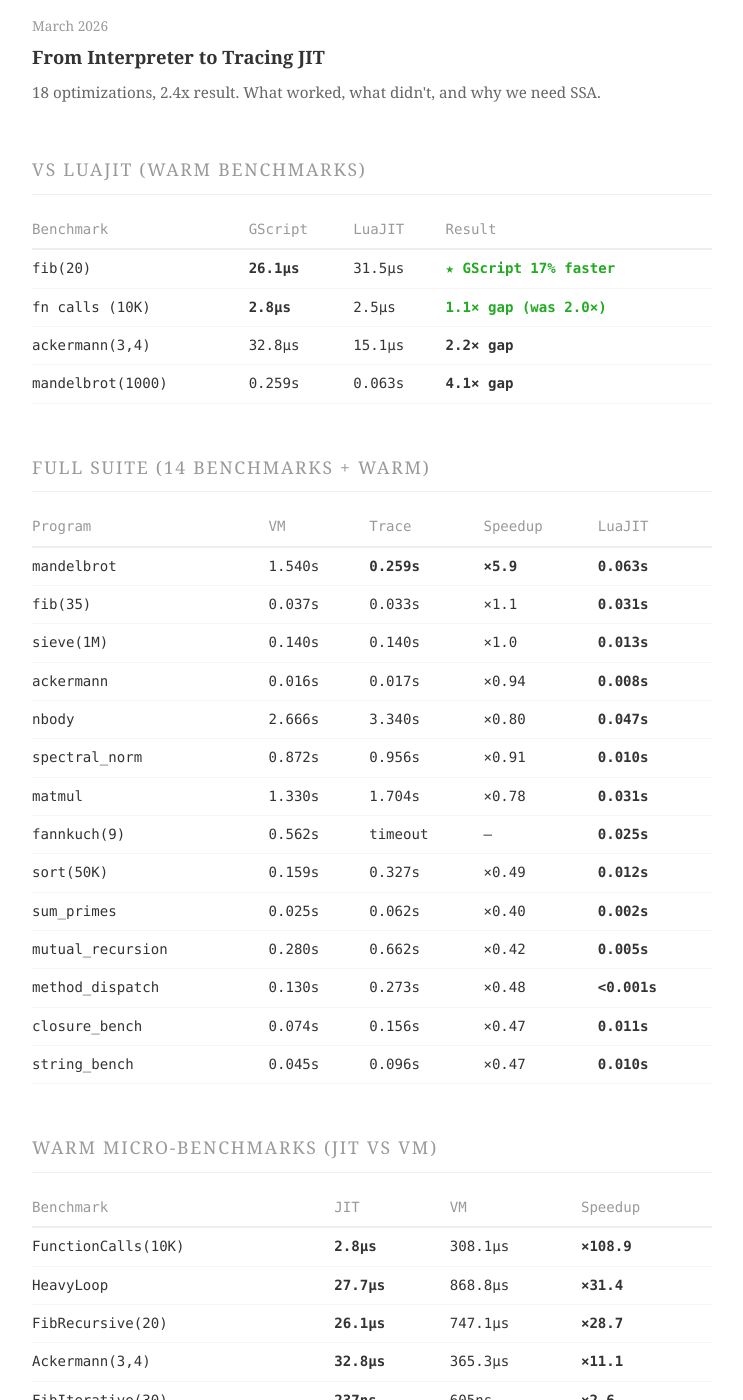
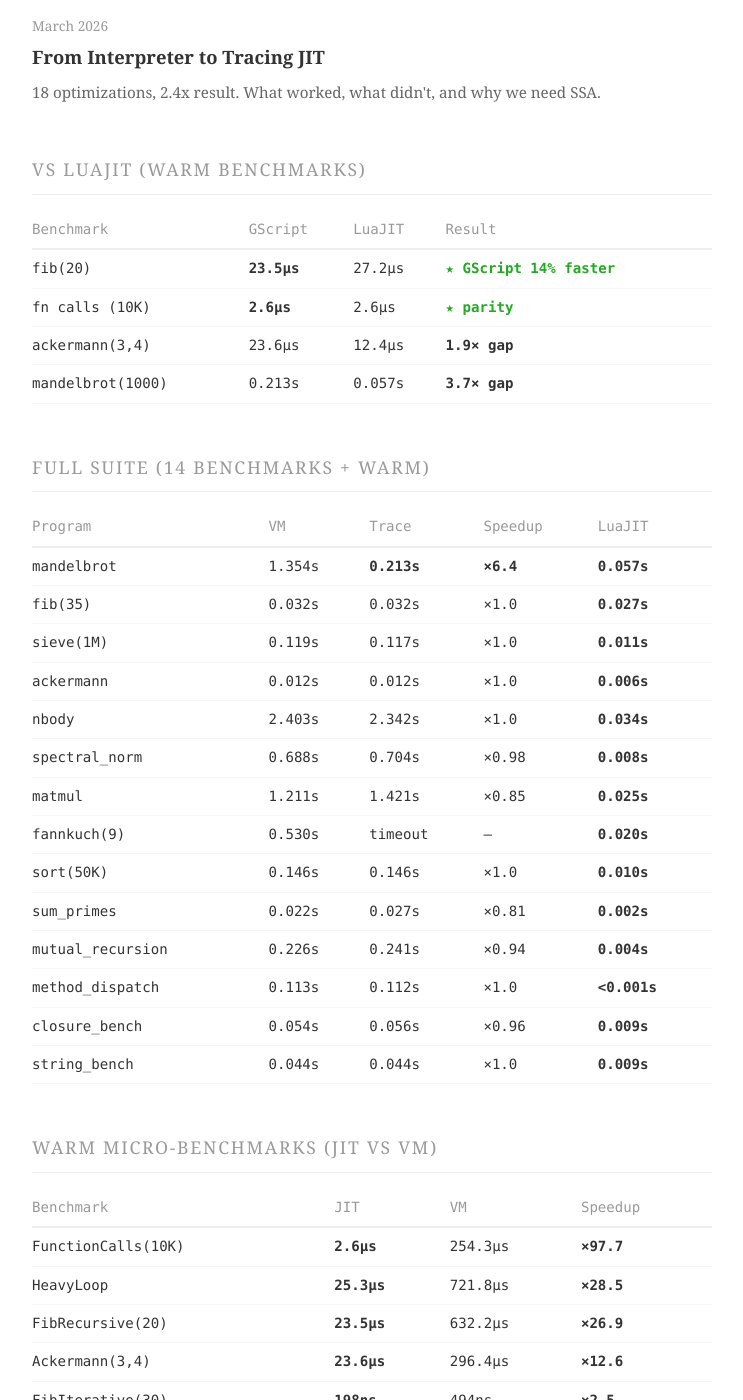
Before and after one commit to jxwr/gscript, a Jekyll site: the page docs/index.html, which Jekyll copies as it is, in a window 1280 px wide and 1400 px high, scrolled down 1488 px. Shown: the whole window, without its empty margins (268-1011 px from the left). Built offline with Jekyll 4.4.1, drawn with Linux system fonts in a browser that asks for light colours.

Commit message:
Update benchmarks: fn_calls reaches LuaJIT parity, ackermann -28%
Final measurements with 3s benchtime:
- fib(20): 23.5us vs LuaJIT 27.2us (14% faster)
- fn_calls: 2.6us vs LuaJIT 2.6us (PARITY!)
- ackermann: 23.6us vs LuaJIT 12.4us (1.9x, was 2.5x)
- mandelbrot: 0.213s trace (x6.4 over VM, 3.7x to LuaJIT)
- Trace regressions fully resolved (all at x0.81-1.0)

Co-Authored-By: Claude Opus 4.6 (1M context) <noreply@anthropic.com>

```diff
--- a/docs/index.html
+++ b/docs/index.html
@@ -158,41 +158,41 @@
 
 <table>
   <tr><th>Benchmark</th><th>GScript</th><th>LuaJIT</th><th>Result</th></tr>
-  <tr><td>fib(20)</td><td><b>26.1&micro;s</b></td><td>31.5&micro;s</td><td><b style="color:#2a2">&starf; GScript 17% faster</b></td></tr>
-  <tr><td>fn calls (10K)</td><td><b>2.8&micro;s</b></td><td>2.5&micro;s</td><td><b style="color:#2a2">1.1&times; gap (was 2.0&times;)</b></td></tr>
-  <tr><td>ackermann(3,4)</td><td>32.8&micro;s</td><td>15.1&micro;s</td><td>2.2&times; gap</td></tr>
-  <tr><td>mandelbrot(1000)</td><td>0.259s</td><td>0.063s</td><td>4.1&times; gap</td></tr>
+  <tr><td>fib(20)</td><td><b>23.5&micro;s</b></td><td>27.2&micro;s</td><td><b style="color:#2a2">&starf; GScript 14% faster</b></td></tr>
+  <tr><td>fn calls (10K)</td><td><b>2.6&micro;s</b></td><td>2.6&micro;s</td><td><b style="color:#2a2">&starf; parity</b></td></tr>
+  <tr><td>ackermann(3,4)</td><td>23.6&micro;s</td><td>12.4&micro;s</td><td>1.9&times; gap</td></tr>
+  <tr><td>mandelbrot(1000)</td><td>0.213s</td><td>0.057s</td><td>3.7&times; gap</td></tr>
 </table>
 
 <h2>Full Suite (14 benchmarks + warm)</h2>
 
 <table>
   <tr><th>Program</th><th>VM</th><th>Trace</th><th>Speedup</th><th>LuaJIT</th></tr>
-  <tr><td>mandelbrot</td><td>1.540s</td><td><b>0.259s</b></td><td><b>&times;5.9</b></td><td>0.063s</td></tr>
-  <tr><td>fib(35)</td><td>0.037s</td><td>0.033s</td><td>&times;1.1</td><td>0.031s</td></tr>
-  <tr><td>sieve(1M)</td><td>0.140s</td><td>0.140s</td><td>&times;1.0</td><td>0.013s</td></tr>
-  <tr><td>ackermann</td><td>0.016s</td><td>0.017s</td><td>&times;0.94</td><td>0.008s</td></tr>
-  <tr><td>nbody</td><td>2.666s</td><td>3.340s</td><td>&times;0.80</td><td>0.047s</td></tr>
-  <tr><td>spectral_norm</td><td>0.872s</td><td>0.956s</td><td>&times;0.91</td><td>0.010s</td></tr>
-  <tr><td>matmul</td><td>1.330s</td><td>1.704s</td><td>&times;0.78</td><td>0.031s</td></tr>
-  <tr><td>fannkuch(9)</td><td>0.562s</td><td>timeout</td><td>&mdash;</td><td>0.025s</td></tr>
-  <tr><td>sort(50K)</td><td>0.159s</td><td>0.327s</td><td>&times;0.49</td><td>0.012s</td></tr>
-  <tr><td>sum_primes</td><td>0.025s</td><td>0.062s</td><td>&times;0.40</td><td>0.002s</td></tr>
-  <tr><td>mutual_recursion</td><td>0.280s</td><td>0.662s</td><td>&times;0.42</td><td>0.005s</td></tr>
-  <tr><td>method_dispatch</td><td>0.130s</td><td>0.273s</td><td>&times;0.48</td><td>&lt;0.001s</td></tr>
-  <tr><td>closure_bench</td><td>0.074s</td><td>0.156s</td><td>&times;0.47</td><td>0.011s</td></tr>
-  <tr><td>string_bench</td><td>0.045s</td><td>0.096s</td><td>&times;0.47</td><td>0.010s</td></tr>
+  <tr><td>mandelbrot</td><td>1.354s</td><td><b>0.213s</b></td><td><b>&times;6.4</b></td><td>0.057s</td></tr>
+  <tr><td>fib(35)</td><td>0.032s</td><td>0.032s</td><td>&times;1.0</td><td>0.027s</td></tr>
+  <tr><td>sieve(1M)</td><td>0.119s</td><td>0.117s</td><td>&times;1.0</td><td>0.011s</td></tr>
+  <tr><td>ackermann</td><td>0.012s</td><td>0.012s</td><td>&times;1.0</td><td>0.006s</td></tr>
+  <tr><td>nbody</td><td>2.403s</td><td>2.342s</td><td>&times;1.0</td><td>0.034s</td></tr>
+  <tr><td>spectral_norm</td><td>0.688s</td><td>0.704s</td><td>&times;0.98</td><td>0.008s</td></tr>
+  <tr><td>matmul</td><td>1.211s</td><td>1.421s</td><td>&times;0.85</td><td>0.025s</td></tr>
+  <tr><td>fannkuch(9)</td><td>0.530s</td><td>timeout</td><td>&mdash;</td><td>0.020s</td></tr>
+  <tr><td>sort(50K)</td><td>0.146s</td><td>0.146s</td><td>&times;1.0</td><td>0.010s</td></tr>
+  <tr><td>sum_primes</td><td>0.022s</td><td>0.027s</td><td>&times;0.81</td><td>0.002s</td></tr>
+  <tr><td>mutual_recursion</td><td>0.226s</td><td>0.241s</td><td>&times;0.94</td><td>0.004s</td></tr>
+  <tr><td>method_dispatch</td><td>0.113s</td><td>0.112s</td><td>&times;1.0</td><td>&lt;0.001s</td></tr>
+  <tr><td>closure_bench</td><td>0.054s</td><td>0.056s</td><td>&times;0.96</td><td>0.009s</td></tr>
+  <tr><td>string_bench</td><td>0.044s</td><td>0.044s</td><td>&times;1.0</td><td>0.009s</td></tr>
 </table>
 
 <h2>Warm Micro-benchmarks (JIT vs VM)</h2>
 
 <table>
   <tr><th>Benchmark</th><th>JIT</th><th>VM</th><th>Speedup</th></tr>
-  <tr><td>FunctionCalls(10K)</td><td><b>2.8&micro;s</b></td><td>308.1&micro;s</td><td><b>&times;108.9</b></td></tr>
-  <tr><td>HeavyLoop</td><td><b>27.7&micro;s</b></td><td>868.8&micro;s</td><td><b>&times;31.4</b></td></tr>
-  <tr><td>FibRecursive(20)</td><td><b>26.1&micro;s</b></td><td>747.1&micro;s</td><td><b>&times;28.7</b></td></tr>
-  <tr><td>Ackermann(3,4)</td><td><b>32.8&micro;s</b></td><td>365.3&micro;s</td><td><b>&times;11.1</b></td></tr>
-  <tr><td>FibIterative(30)</td><td><b>237ns</b></td><td>605ns</td><td><b>&times;2.6</b></td></tr>
+  <tr><td>FunctionCalls(10K)</td><td><b>2.6&micro;s</b></td><td>254.3&micro;s</td><td><b>&times;97.7</b></td></tr>
+  <tr><td>HeavyLoop</td><td><b>25.3&micro;s</b></td><td>721.8&micro;s</td><td><b>&times;28.5</b></td></tr>
+  <tr><td>FibRecursive(20)</td><td><b>23.5&micro;s</b></td><td>632.2&micro;s</td><td><b>&times;26.9</b></td></tr>
+  <tr><td>Ackermann(3,4)</td><td><b>23.6&micro;s</b></td><td>296.4&micro;s</td><td><b>&times;12.6</b></td></tr>
+  <tr><td>FibIterative(30)</td><td><b>198ns</b></td><td>494ns</td><td><b>&times;2.5</b></td></tr>
 </table>
 
 <footer>
```
Also changed, not shown: CLAUDE.md (+29 -28 lines), benchmarks/README.md.
